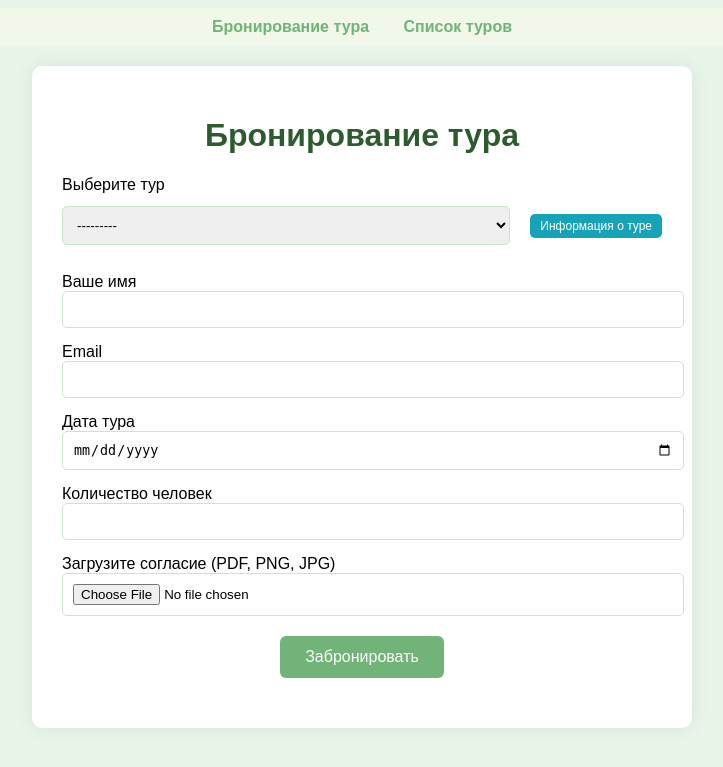
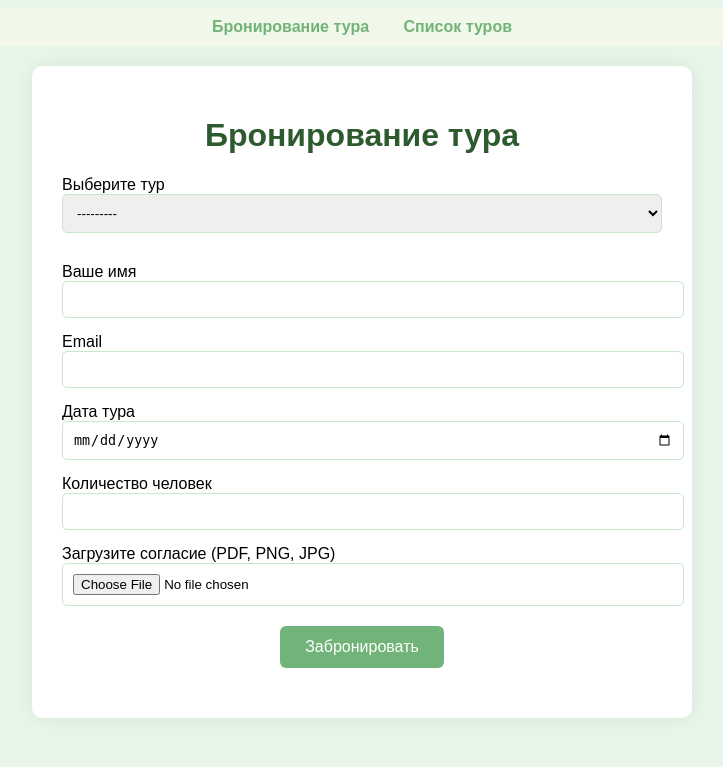
Before and after one commit to CarinaGolberg/Coursework_II, a Django app: page / in a window 1280 px wide. Shown: the top 767 px of the page, without its empty margins (278-1001 px from the left). Run offline with Django 5.2, Linux system fonts and the light colour scheme; data comes from the database, SQL or seed files in the repository; both versions use the stored data as it was after the commit.

Commit message:
CSP_PR_12

```diff
--- a/baikal_site/booking/views.py
+++ b/baikal_site/booking/views.py
@@ -125,7 +125,7 @@ def tour_restore_view(request, pk):
     return redirect('tour_list')
 
 
-# ============= AJAX VIEWS =============
+# AJAX VIEWS
 
 @require_http_methods(["GET"])
 def get_tour_details_ajax(request):
@@ -170,7 +170,7 @@ def get_tour_details_ajax(request):
 @require_http_methods(["GET"])
 def calculate_price_ajax(request):
     """
-    AJAX-запрос 2: Расчет общей стоимости тура (без скидки)
+    AJAX-запрос 2: Расчет общей стоимости тура
     """
     tour_id = request.GET.get('tour_id')
     people_count = request.GET.get('people_count')
@@ -194,7 +194,7 @@ def calculate_price_ajax(request):
                 'error': 'Количество человек должно быть больше 0'
             }, status=400)
 
-        # Простой расчет без скидки
+        # Расчет стоимости
         total_price = tour.price * people
 
         return JsonResponse({
--- a/baikal_site/static/js/booking_form.js
+++ b/baikal_site/static/js/booking_form.js
@@ -1,5 +1,3 @@
-// booking_form.js - Исправленная версия с блокировкой кнопки
-
 // Функция для получения CSRF токена из куки
 function getCookie(name) {
     let cookieValue = null;
@@ -16,7 +14,67 @@ function getCookie(name) {
     return cookieValue;
 }
 
-// Функция для обновления состояния кнопки
+// Функция для плавного показа/скрытия блока
+function toggleInfoBlock(show, hasContent) {
+    const infoBlock = document.getElementById('tourInfoBlock');
+    if (!infoBlock) return;
+
+    if (show && hasContent) {
+        infoBlock.style.maxHeight = '500px';
+        infoBlock.style.padding = '15px';
+        infoBlock.style.marginTop = '15px';
+    } else {
+        infoBlock.style.maxHeight = '0';
+        infoBlock.style.padding = '0';
+        infoBlock.style.marginTop = '0';
+    }
+}
+
+// Функция для отображения стикера
+function showToast(message, type = 'success', duration = 3000) {
+    const container = document.getElementById('toastContainer');
+    if (!container) return;
+
+    const toast = document.createElement('div');
+    toast.className = `toast toast-${type}`;
+
+    let icon = '✓';
+    if (type === 'error') icon = '✗';
+    if (type === 'info') icon = 'ℹ';
+    if (type === 'warning') icon = '⚠';
+
+    toast.innerHTML = `
+        <div class="toast-icon">${icon}</div>
+        <div class="toast-message">${message}</div>
+        <button class="toast-close">&times;</button>
+        <div class="progress-bar"></div>
+    `;
+
+    container.appendChild(toast);
+
+    const progressBar = toast.querySelector('.progress-bar');
+    if (progressBar) {
+        progressBar.style.animation = `progress ${duration/1000}s linear forwards`;
+    }
+
+    const closeBtn = toast.querySelector('.toast-close');
+    if (closeBtn) {
+        closeBtn.addEventListener('click', () => {
+            toast.remove();
+        });
+    }
+
+    setTimeout(() => {
+        if (toast.parentNode) {
+            toast.style.animation = 'slideOutRight 0.3s ease';
+            setTimeout(() => {
+                if (toast.parentNode) toast.remove();
+            }, 300);
+        }
+    }, duration);
+}
+
+// Функция обновления кнопки
 function updateSubmitButton(isAvailable) {
     const submitButton = document.querySelector('#bookingForm button[type="submit"]');
     if (!submitButton) return;
@@ -34,71 +92,176 @@ function updateSubmitButton(isAvailable) {
     }
 }
 
-// AJAX запрос 1: Получение детальной информации о туре
-async function getTourDetails(tourId) {
-    if (!tourId) return;
+// AJAX с Deferred-объектами
 
-    const infoBlock = document.getElementById('tourInfoBlock');
-    const infoText = document.getElementById('tourInfoText');
+// Прелоадер
+function showPreloader() {
+    removePreloader();
 
-    if (infoBlock) {
-        infoBlock.style.display = 'block';
-        infoText.innerHTML = '🔄 Загрузка информации о туре...';
+    const preloader = document.createElement('div');
+    preloader.id = 'customPreloader';
+    preloader.style.cssText = `
+        position: fixed;
+        top: 0;
+        left: 0;
+        width: 100%;
+        height: 100%;
+        background: rgba(0, 0, 0, 0.6);
+        z-index: 10000;
+        display: flex;
+        justify-content: center;
+        align-items: center;
+        backdrop-filter: blur(3px);
+    `;
+
+    preloader.innerHTML = `
+        <div style="
+            background: white;
+            padding: 30px 40px;
+            border-radius: 15px;
+            text-align: center;
+            box-shadow: 0 0 30px rgba(0,0,0,0.3);
+        ">
+            <div style="
+                width: 50px;
+                height: 50px;
+                border: 4px solid #f0f9f0;
+                border-top: 4px solid #71b378;
+                border-radius: 50%;
+                animation: spin 1s linear infinite;
+                margin: 0 auto 15px;
+            "></div>
+            <div style="font-size: 16px; color: #2d5a2e; font-weight: bold;">🔍 Загрузка информации...</div>
+        </div>
+    `;
+
+    const style = document.createElement('style');
+    style.textContent = `
+        @keyframes spin {
+            0% { transform: rotate(0deg); }
+            100% { transform: rotate(360deg); }
+        }
+    `;
+    document.head.appendChild(style);
+
+    document.body.appendChild(preloader);
 }
 
-    try {
-        const response = await fetch(`/ajax/tour-details/?tour_id=${tourId}`);
-        const data = await response.json();
+function hidePreloader() {
+    const preloader = document.getElementById('customPreloader');
+    if (preloader) {
+        preloader.remove();
+    }
+}
 
-        if (response.ok && data.success) {
-            const tour = data.tour;
+function removePreloader() {
+    const preloader = document.getElementById('customPreloader');
+    if (preloader) preloader.remove();
+}
+
+// AJAX запрос с Deferred
+function getTourDetailsDeferred(tourId) {
+    const deferred = $.Deferred();
+
+    $.ajax({
+        url: `/ajax/tour-details/?tour_id=${tourId}`,
+        method: 'GET',
+        dataType: 'json',
+        timeout: 10000,
+        success: function(data) {
+            deferred.resolve(data);
+        },
+        error: function(xhr, status, error) {
+            let errorMessage = 'Ошибка загрузки информации';
+            if (xhr.responseJSON && xhr.responseJSON.error) {
+                errorMessage = xhr.responseJSON.error;
+            } else if (status === 'timeout') {
+                errorMessage = 'Превышено время ожидания';
+            }
+            deferred.reject(errorMessage);
+        }
+    });
+
+    return deferred.promise();
+}
+
+// Отображение полной информации о туре в блоке (без модального окна)
+function displayTourInfo(tour) {
+    const infoText = document.getElementById('tourInfoText');
+    if (!infoText) return;
+
     const availableSeats = tour.available_seats;
     const seatsStatus = availableSeats > 0
-                ? `<span style="color: #28a745;">✅ Свободно мест: ${availableSeats}</span>`
-                : `<span style="color: #dc3545;">❌ Нет свободных мест</span>`;
-
-            // Блокируем или разблокируем кнопку в зависимости от наличия мест
-            updateSubmitButton(availableSeats > 0);
+        ? `<span style="color: #28a745; font-weight: bold;">✅ Свободно мест: ${availableSeats}</span>`
+        : `<span style="color: #dc3545; font-weight: bold;">❌ Нет свободных мест</span>`;
 
     let imageHtml = '';
     if (tour.image_url) {
-                imageHtml = `<img src="${tour.image_url}" alt="${tour.title}" style="width: 100%; max-height: 200px; object-fit: cover; border-radius: 8px; margin-bottom: 10px;">`;
-            } else {
-                imageHtml = `<div style="background: #e0e0e0; padding: 40px; text-align: center; border-radius: 8px; margin-bottom: 10px;">🖼️ Нет изображения</div>`;
+        imageHtml = `<img src="${tour.image_url}" alt="${tour.title}" style="width: 100%; max-height: 180px; object-fit: cover; border-radius: 8px; margin-bottom: 12px;">`;
     }
 
-            if (infoText) {
     infoText.innerHTML = `
         ${imageHtml}
-                    <div style="font-size: 14px;">
-                        <strong>📋 ${tour.title}</strong><br>
-                        📝 ${tour.description}<br><br>
-                        ⏱ Длительность: ${tour.duration} дней<br>
-                        💰 Цена: ${tour.price} руб/чел<br>
-                        👥 Максимум: ${tour.max_people} чел.<br>
-                        📊 Уже забронировано: ${tour.total_booked} чел.<br>
+        <div style="display: flex; flex-wrap: wrap; gap: 15px; justify-content: space-between;">
+            <div style="flex: 1;">
+                <div style="margin-bottom: 8px;">
+                    <strong>📋 ${tour.title}</strong>
+                </div>
+                <div style="margin-bottom: 8px; font-size: 13px; color: #555;">
+                    ${tour.description.substring(0, 150)}${tour.description.length > 150 ? '...' : ''}
+                </div>
+            </div>
+            <div style="min-width: 180px;">
+                <div style="margin-bottom: 5px;">⏱ Длительность: ${tour.duration} дней</div>
+                <div style="margin-bottom: 5px;">💰 Цена: ${tour.price} руб/чел</div>
+                <div style="margin-bottom: 5px;">👥 Максимум: ${tour.max_people} чел.</div>
+                <div>📊 Забронировано: ${tour.total_booked} чел.</div>
+            </div>
+        </div>
+        <div style="margin-top: 12px; padding-top: 10px; border-top: 1px solid #c8e6c9; text-align: center;">
             ${seatsStatus}
         </div>
     `;
+
+    updateSubmitButton(availableSeats > 0);
+    toggleInfoBlock(true, true);
 }
+
+// Основная функция получения информации о туре
+function loadTourInfo(tourId) {
+    if (!tourId) {
+        toggleInfoBlock(false, false);
+        return;
+    }
+
+    const infoText = document.getElementById('tourInfoText');
+    if (infoText) {
+        infoText.innerHTML = '<div style="text-align: center; padding: 15px;">🔄 Загрузка информации о туре...</div>';
+        toggleInfoBlock(true, true);
+    }
+
+    getTourDetailsDeferred(tourId)
+        .done(function(data) {
+            if (data.success) {
+                displayTourInfo(data.tour);
+                // Показываем toast только при ошибках, при успехе - без уведомления
             } else {
-            updateSubmitButton(true); // При ошибке не блокируем
-            showToast(data.error || 'Ошибка загрузки информации о туре', 'error', 3000);
+                const infoText = document.getElementById('tourInfoText');
                 if (infoText) {
-                infoText.innerHTML = '<span style="color: #dc3545;">❌ Не удалось загрузить информацию</span>';
+                    infoText.innerHTML = `<span style="color: #dc3545;">❌ ${data.error || 'Ошибка загрузки'}</span>`;
                 }
             }
-    } catch (error) {
-        console.error('AJAX Error:', error);
-        updateSubmitButton(true); // При ошибке не блокируем
-        showToast('Ошибка соединения при загрузке информации', 'error', 3000);
+        })
+        .fail(function(errorMessage) {
+            const infoText = document.getElementById('tourInfoText');
             if (infoText) {
-            infoText.innerHTML = '<span style="color: #dc3545;">❌ Ошибка соединения</span>';
+                infoText.innerHTML = `<span style="color: #dc3545;">❌ ${errorMessage}</span>`;
             }
-    }
+            showToast(errorMessage, 'error', 3000);
+        });
 }
 
-// AJAX запрос 2: Расчет стоимости тура (без скидки)
+// ============= Расчет стоимости =============
 async function calculatePrice(tourId, peopleCount) {
     if (!tourId || !peopleCount || peopleCount <= 0) return;
 
@@ -108,17 +271,13 @@ async function calculatePrice(tourId, peopleCount) {
     const tour = window.toursData[tourId];
     if (!tour) return;
 
-    // Проверяем, не превышает ли количество человек максимум
     if (peopleCount > tour.max_people) {
         priceBlock.style.display = 'block';
         priceBlock.innerHTML = `
             <div style="background: #fee; padding: 15px; border-radius: 8px; margin-top: 10px; border-left: 4px solid #dc3545;">
-                <div style="color: #dc3545;">
-                    ⚠️ Количество человек не может превышать ${tour.max_people}
-                </div>
+                <div style="color: #dc3545;">⚠️ Максимум для этого тура: ${tour.max_people} человек</div>
             </div>
         `;
-        updateSubmitButton(true); // При превышении лимита не блокируем, а показываем ошибку
         return;
     }
 
@@ -135,38 +294,25 @@ async function calculatePrice(tourId, peopleCount) {
 
             priceBlock.innerHTML = `
                 <div style="background: #f0f9f0; padding: 15px; border-radius: 8px; margin-top: 10px; border-left: 4px solid #71b378;">
-                    <strong style="color: #2d5a2e;">💰 Расчет стоимости:</strong><br>
-                    <small>${calc.price_per_person} руб. × ${calc.people_count} чел. = ${totalPrice} руб.</small>
-                    <div style="font-size: 20px; font-weight: bold; margin-top: 10px; color: #71b378;">
-                        Итого: ${totalPrice} ${calc.currency}
+                    <strong style="color: #2d5a2e;">💰 Итоговая стоимость:</strong>
+                    <div style="font-size: 22px; font-weight: bold; margin-top: 8px; color: #71b378;">
+                        ${totalPrice} ${calc.currency}
                     </div>
+                    <small style="color: #666;">${calc.price_per_person} руб. × ${calc.people_count} чел.</small>
                 </div>
             `;
-            updateSubmitButton(true); // Кнопка активна, если есть места (проверим при отправке)
-        } else {
+        }
+    } catch (error) {
+        console.error('Error:', error);
         priceBlock.innerHTML = `
             <div style="background: #fee; padding: 15px; border-radius: 8px; margin-top: 10px; border-left: 4px solid #dc3545;">
-                    <div style="color: #dc3545;">
-                        ❌ ${data.error || 'Ошибка расчета стоимости'}
-                    </div>
+                <div style="color: #dc3545;">❌ Ошибка расчета стоимости</div>
             </div>
         `;
-            showToast(data.error || 'Ошибка расчета стоимости', 'error', 3000);
-        }
-    } catch (error) {
-        console.error('AJAX Error:', error);
-        priceBlock.innerHTML = `
-            <div style="background: #fee; padding: 15px; border-radius: 8px; margin-top: 10px; border-left: 4px solid #dc3545;">
-                <div style="color: #dc3545;">
-                    ❌ Ошибка соединения при расчете стоимости
-                </div>
-            </div>
-        `;
-        showToast('Ошибка соединения при расчете стоимости', 'error', 3000);
     }
 }
 
-// Инициализация при загрузке страницы
+// Инициализация
 document.addEventListener('DOMContentLoaded', function() {
     const toursData = window.toursData || {};
 
@@ -175,24 +321,21 @@ document.addEventListener('DOMContentLoaded', function() {
     const tourSelect = document.getElementById('id_tour');
     const peopleInput = document.getElementById('id_people');
     const bookingForm = document.getElementById('bookingForm');
-    const showTourInfoBtn = document.getElementById('showTourInfoBtn');
 
-    // При загрузке страницы кнопка активна
-    updateSubmitButton(true);
+    // При выборе тура - автоматически загружаем информацию
+    if (tourSelect) {
+        // Загружаем информацию для первого выбранного тура
+        if (tourSelect.value) {
+            loadTourInfo(tourSelect.value);
+        }
 
-    // Обработчик для кнопки информации о туре
-    if (showTourInfoBtn && tourSelect) {
-        showTourInfoBtn.addEventListener('click', function() {
-            const selectedTourId = tourSelect.value;
-            if (selectedTourId) {
-                getTourDetails(selectedTourId);
-            } else {
-                showToast('Пожалуйста, выберите тур', 'warning', 2000);
-            }
+        // Обработчик изменения выбора
+        tourSelect.addEventListener('change', function() {
+            loadTourInfo(this.value);
         });
     }
 
-    // Обработчик для расчета стоимости
+    // Расчет стоимости при изменении количества человек
     if (peopleInput && tourSelect) {
         let debounceTimer;
 
@@ -232,35 +375,26 @@ document.addEventListener('DOMContentLoaded', function() {
 
             if (!isNaN(peopleValue) && this.value !== '') {
                 if (peopleValue <= 0) {
-                    if (peopleErrorDiv) peopleErrorDiv.textContent = 'Количество человек должно быть больше нуля';
+                    peopleErrorDiv.textContent = 'Количество человек должно быть больше нуля';
                     this.style.borderColor = 'red';
                     updateSubmitButton(false);
                 } else if (tour && peopleValue > tour.max_people) {
-                    if (peopleErrorDiv) peopleErrorDiv.textContent = `Максимум для этого тура: ${tour.max_people} человек`;
+                    peopleErrorDiv.textContent = `Максимум для этого тура: ${tour.max_people} человек`;
                     this.style.borderColor = 'red';
                     updateSubmitButton(false);
                 } else {
-                    // Если количество корректное, кнопка будет разблокирована, если есть места
-                    // Места проверяются в getTourDetails
+                    updateSubmitButton(true);
                 }
             }
         });
     }
 
-    // Обработка отправки формы - дополнительная проверка перед отправкой
+    // Отправка формы
     if (bookingForm) {
         bookingForm.addEventListener('submit', function(event) {
             const peopleValue = parseInt(peopleInput.value);
             const selectedTourId = parseInt(tourSelect.value);
             const tour = toursData[selectedTourId];
-
-            // Проверяем, не заблокирована ли кнопка
-            const submitButton = document.querySelector('#bookingForm button[type="submit"]');
-            if (submitButton && submitButton.disabled) {
-                event.preventDefault();
-                showToast('Бронирование временно недоступно (нет свободных мест)', 'error', 3000);
-                return;
-            }
 
             if (isNaN(peopleValue) || peopleValue <= 0) {
                 event.preventDefault();
@@ -272,33 +406,27 @@ document.addEventListener('DOMContentLoaded', function() {
         });
     }
 
-    // Закрытие модальных окон
-    const closeButtons = document.querySelectorAll('.close, .close-btn');
-    closeButtons.forEach(btn => {
-        btn.addEventListener('click', function() {
+    // Закрытие модальных окон (если они еще нужны для ошибок)
+    document.querySelectorAll('.close, .close-btn').forEach(btn => {
+        btn.addEventListener('click', () => {
             if (tourModal) tourModal.style.display = 'none';
             if (errorModal) errorModal.style.display = 'none';
         });
     });
 
-    if (tourModal && errorModal) {
-        window.addEventListener('click', function(event) {
+    window.addEventListener('click', (event) => {
         if (event.target === tourModal) tourModal.style.display = 'none';
         if (event.target === errorModal) errorModal.style.display = 'none';
     });
-    }
 
     // Проверка успешного бронирования
-    const urlParams = new URLSearchParams(window.location.search);
-    if (urlParams.get('success') === '1') {
+    if (window.location.search.includes('success=1')) {
         showToast('Бронирование успешно оформлено! Спасибо за выбор нашего тура!', 'success', 5000);
-        const newUrl = window.location.pathname;
-        window.history.replaceState({}, document.title, newUrl);
+        window.history.replaceState({}, document.title, window.location.pathname);
     }
 
     // Сообщения от Django
-    const djangoMessages = document.querySelectorAll('.django-message');
-    djangoMessages.forEach(msg => {
+    document.querySelectorAll('.django-message').forEach(msg => {
         const tags = msg.getAttribute('data-tags');
         let type = 'success';
         if (tags === 'error') type = 'error';
--- a/baikal_site/templates/booking/booking_form.html
+++ b/baikal_site/templates/booking/booking_form.html
@@ -5,6 +5,7 @@
 <title>Бронирование тура</title>
 {% load static %}
 <link rel="stylesheet" href="{% static 'css/booking_form.css' %}">
+<script src="https://code.jquery.com/jquery-3.6.0.min.js"></script>
 </head>
 <body>
 
@@ -36,11 +37,10 @@
     <label>Выберите тур</label>
     <div class="select-with-info">
         {{ booking_form.tour }}
-        <button type="button" class="tour-info-btn" id="showTourInfoBtn">Информация о туре</button>
     </div>
-    <!-- Блок для отображения дополнительной информации о туре (AJAX) -->
-    <div id="tourInfoBlock" style="margin-top: 10px; padding: 15px; background: #f0f9f0; border-radius: 8px; display: none; border-left: 4px solid #71b378;">
-        <div id="tourInfoText"></div>
+    <!-- Блок для информации о туре - появляется плавно при выборе -->
+    <div id="tourInfoBlock" style="margin-top: 15px; padding: 0; max-height: 0; overflow: hidden; transition: all 0.4s ease-out; background: #f0f9f0; border-radius: 8px; border-left: 4px solid #71b378;">
+        <div id="tourInfoText" style="padding: 0 15px;"></div>
     </div>
     {% if booking_form.tour.errors %}
         <ul class="errorlist">{{ booking_form.tour.errors }}</ul>
@@ -75,7 +75,6 @@
     <label>Количество человек</label>
     {{ booking_form.people }}
     <div id="peopleError" style="color: red; font-size: 14px; margin-top: 5px;"></div>
-    <!-- Блок для отображения рассчитанной цены (AJAX) -->
     <div id="priceCalculation" style="display: none;"></div>
     {% if booking_form.people.errors %}
         <ul class="errorlist">{{ booking_form.people.errors }}</ul>
@@ -96,7 +95,7 @@
 
 </div>
 
-<!-- Модальное окно для информации о туре -->
+<!-- Модальное окно для информации о туре (детальная информация) -->
 <div id="tourModal" class="modal">
     <div class="modal-content">
         <div class="modal-header">
```
Also changed, not shown: baikal_site/db.sqlite3, baikal_site/media/consents/Согласие_RtHCwtl.png (added), baikal_site/media/consents/Согласие_hjSYuhv.png (added), baikal_site/media/consents/Согласие_zZhukIJ.png (added), baikal_site/media/tours/ЛетниеКраскиБайкала.jpg (added), baikal_site/media/tours/МелодияБайкала.png (added). Lines whose indentation alone changed are shown as unchanged.
